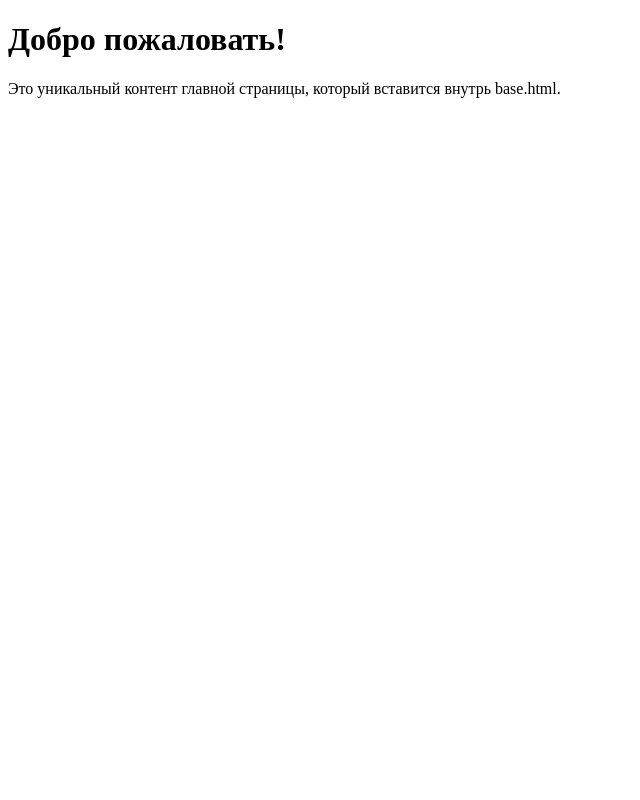
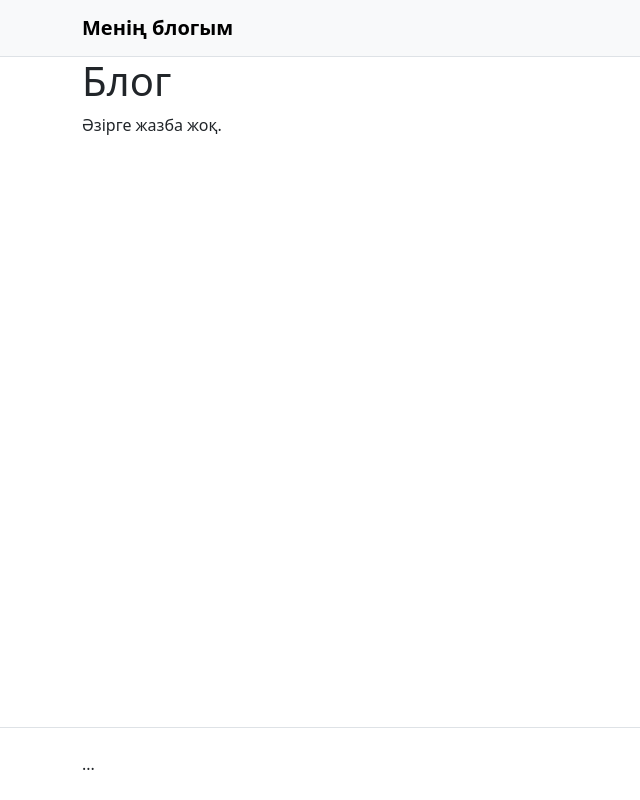
Before and after one commit to nureketech/django-blog-projects, a Django app: page / in a window 1280 px wide. Shown: the whole page, without its empty margins (0-640 px from the left). Run offline with Django 5.2, Linux system fonts and the light colour scheme; data that the repository does not hold is empty.

Commit message:
add post list and detail

```diff
--- a/blog/templates/blog/home.html
+++ /dev/null
@@ -1,6 +0,0 @@
-{% extends 'base.html' %}
-
-{% block content %}
-<h1>Добро пожаловать!</h1>
-<p>Это уникальный контент главной страницы, который вставится внутрь base.html.</p>
-{% endblock %}
--- /dev/null
+++ b/blog/templates/blog/post_list.html
@@ -0,0 +1,10 @@
+{% extends 'base.html' %}
+
+{% block content %}
+{% for post in posts %}
+<h2><a href="{% url 'post_detail' post.pk %}">{{ post.title }}</a></h2>
+<p>{{ post.created|date:"d.m.Y" }}</p>
+{% empty %}
+<p>Әзірге жазба жоқ.</p>
+{% endfor %}
+{% endblock %}
--- a/blog/urls.py
+++ b/blog/urls.py
@@ -1,4 +1,7 @@
 from django.urls import path
 from . import views
 
-urlpatterns = [path("", views.home, name="home")]
+urlpatterns = [
+    path("", views.post_list, name="post_list"),
+    path("post/<int:pk>", views.post_detail, name="post_detail"),
+]
--- a/blog/views.py
+++ b/blog/views.py
@@ -1,7 +1,13 @@
-from django.shortcuts import render
-from django.http import HttpResponse
+from django.shortcuts import render, get_object_or_404
+from .models import Post
 
 
 # Create your views here.
-def home(request):
-    return render(request, "blog/home.html")
+def post_list(request):
+    posts = Post.objects.all()
+    return render(request, "blog/post_list.html", {"posts": posts})
+
+
+def post_detail(request, pk):
+    post = get_object_or_404(Post, pk=pk)
+    return render(request, "blog/post_detail.html", {"post": post})
--- a/templates/base.html
+++ b/templates/base.html
@@ -4,13 +4,43 @@
 <head>
     <meta charset="UTF-8">
     <meta name="viewport" content="width=device-width, initial-scale=1.0">
+    <link rel="stylesheet" href="https://cdn.jsdelivr.net/npm/bootstrap@5.3.8/dist/css/bootstrap.min.css">
     <title>Blog Apps</title>
 </head>
-{% block content %}
-{% endblock %}
 
-<body>
+<body class="d-flex flex-column min-vh-100">
+    <header>
+        <nav class="navbar navbar-expand-lg bg-body-tertiary border-bottom">
+            <div class="container">
 
+                <!-- 1. Логотип -->
+                <a class="navbar-brand fw-bold" href="">Менің блогым</a>
+
+                <!-- 2. Телефондағы «бургер» батырмасы -->
+                <button class="navbar-toggler" type="button" data-bs-toggle="collapse" data-bs-target="#mainNav"
+                    aria-controls="mainNav" aria-expanded="false" aria-label="Мәзірді ашу">
+                    <span class="navbar-toggler-icon"></span>
+                </button>
+
+                <!-- 3. Жасырылатын бөлік -->
+                <div class="collapse navbar-collapse" id="mainNav">
+
+                </div>
+
+            </div>
+        </nav>
+    </header>
+
+    <main class="container flex-grow-1">
+        <h1>Блог</h1>
+        {% block content %}{% endblock %}
+    </main>
+
+    <footer class="border-top py-4 mt-5">
+        <div class="container">...</div>
+    </footer>
+
+    <script src="https://cdn.jsdelivr.net/npm/bootstrap@5.3.8/dist/js/bootstrap.bundle.min.js"></script>
 </body>
 
 </html>
```
Also changed, not shown: blog/templates/blog/post_detail.html (added, +8 -0 lines).
